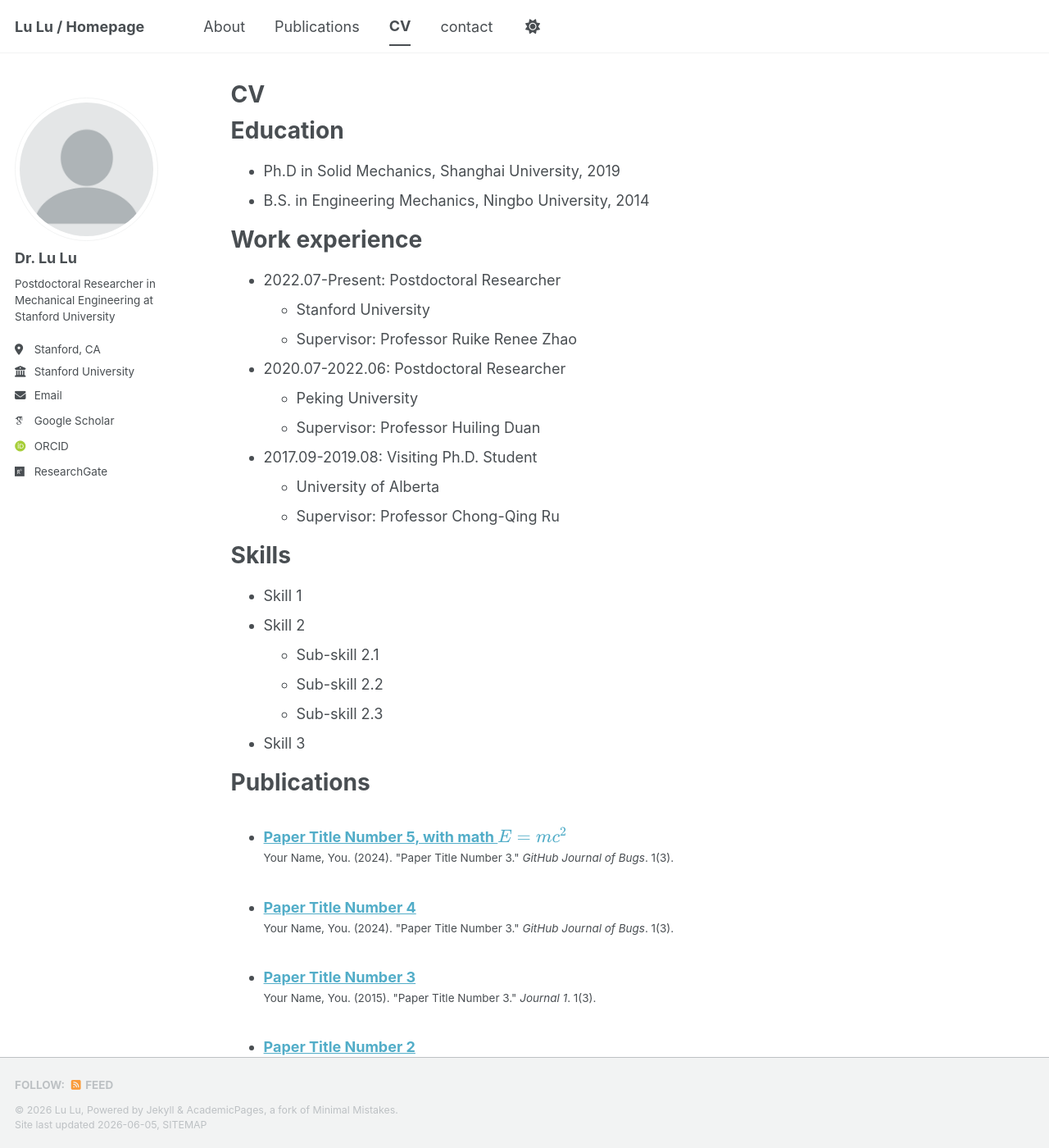
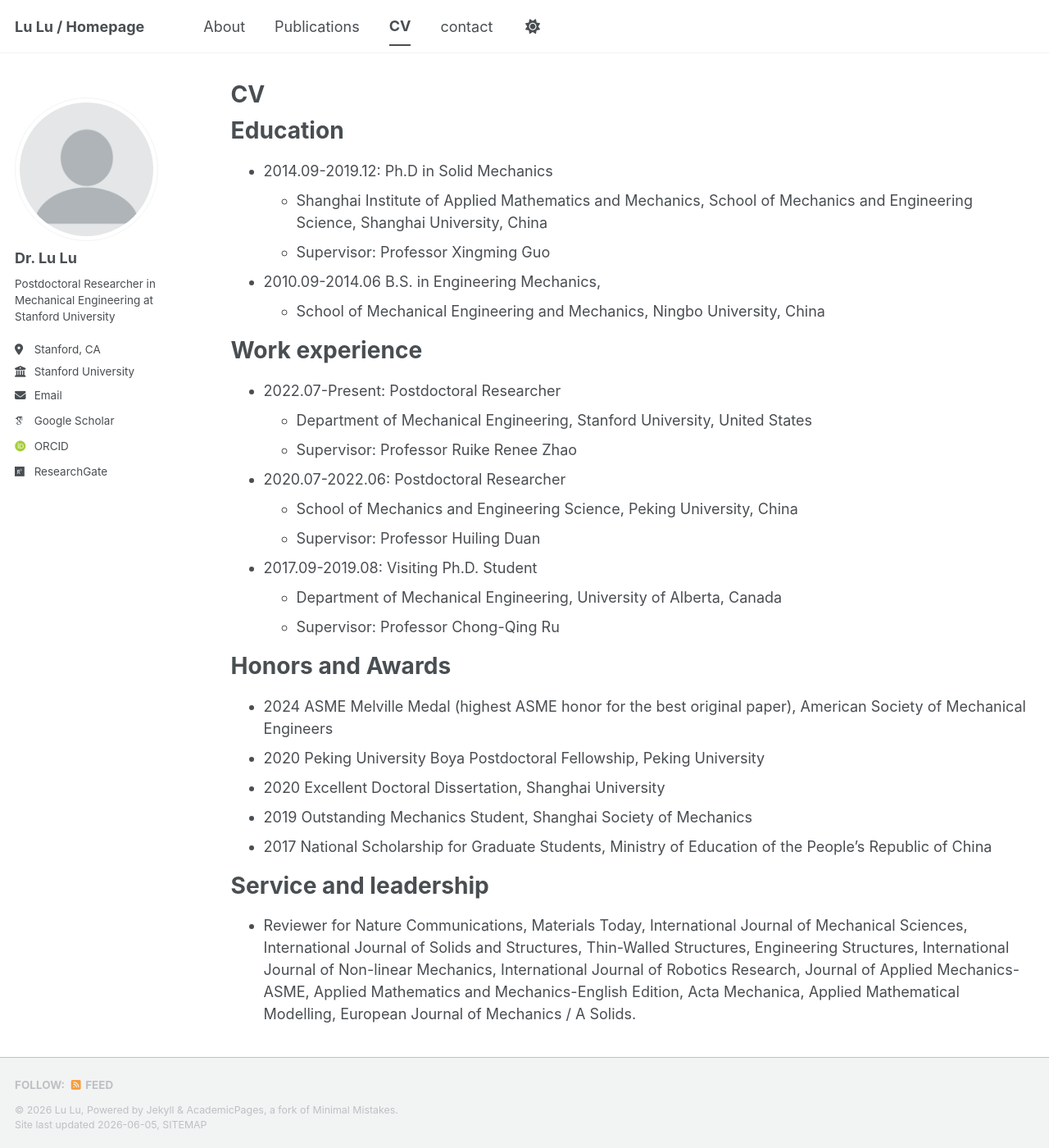
Before and after one commit to ZJU-LuLab/ZJU-LuLab.github.io, a Jekyll site: the page built from _pages/cv.md, in a window 1280 px wide and 1400 px high. Shown: the whole window at 82% size. Built offline with Jekyll 4.4.1, drawn with Linux system fonts in a browser that asks for light colours; some web fonts are replaced; a script bundle is joined from its source files by our own code; library files that are not in the unit come from our copies; some of the changed text lies outside the part shown.

Commit message:
Update cv.md

```diff
--- a/_pages/cv.md
+++ b/_pages/cv.md
@@ -11,50 +11,34 @@ redirect_from:
 
 Education
 ======
-* Ph.D in Solid Mechanics, Shanghai University, 2019
-* B.S. in Engineering Mechanics, Ningbo University, 2014
+* 2014.09-2019.12: Ph.D in Solid Mechanics
+  * Shanghai Institute of Applied Mathematics and Mechanics, School of Mechanics and Engineering Science, Shanghai University, China
+  * Supervisor: Professor Xingming Guo
+* 2010.09-2014.06 B.S. in Engineering Mechanics,
+  * School of Mechanical Engineering and Mechanics, Ningbo University, China
 
 Work experience
 ======
 * 2022.07-Present: Postdoctoral Researcher
-  * Stanford University
+  * Department of Mechanical Engineering, Stanford University, United States
   * Supervisor: Professor Ruike Renee Zhao
 
 * 2020.07-2022.06: Postdoctoral Researcher
-  * Peking University
+  * School of Mechanics and Engineering Science, Peking University, China
   * Supervisor: Professor Huiling Duan
 
 * 2017.09-2019.08: Visiting Ph.D. Student
-  * University of Alberta
+  * Department of Mechanical Engineering, University of Alberta, Canada
   * Supervisor: Professor Chong-Qing Ru
 
-Skills
+Honors and Awards
 ======
-* Skill 1
-* Skill 2
-  * Sub-skill 2.1
-  * Sub-skill 2.2
-  * Sub-skill 2.3
-* Skill 3
-
-Publications
-======
-  <ul>{% for post in site.publications reversed %}
-    {% include archive-single-cv.html %}
-  {% endfor %}</ul>
-
-Talks
-======
-  <ul>{% for post in site.talks reversed %}
-    {% include archive-single-talk-cv.html  %}
-  {% endfor %}</ul>
-
-Teaching
-======
-  <ul>{% for post in site.teaching reversed %}
-    {% include archive-single-cv.html %}
-  {% endfor %}</ul>
+* 2024 ASME Melville Medal (highest ASME honor for the best original paper), American Society of Mechanical Engineers
+* 2020 Peking University Boya Postdoctoral Fellowship, Peking University
+* 2020 Excellent Doctoral Dissertation, Shanghai University
+* 2019 Outstanding Mechanics Student, Shanghai Society of Mechanics
+* 2017 National Scholarship for Graduate Students, Ministry of Education of the People’s Republic of China
 
 Service and leadership
 ======
-* Currently signed in to 43 different slack teams
+* Reviewer for Nature Communications, Materials Today, International Journal of Mechanical Sciences, International Journal of Solids and Structures, Thin-Walled Structures, Engineering Structures, International Journal of Non-linear Mechanics, International Journal of Robotics Research, Journal of Applied Mechanics-ASME, Applied Mathematics and Mechanics-English Edition, Acta Mechanica, Applied Mathematical Modelling, European Journal of Mechanics / A Solids.
```
